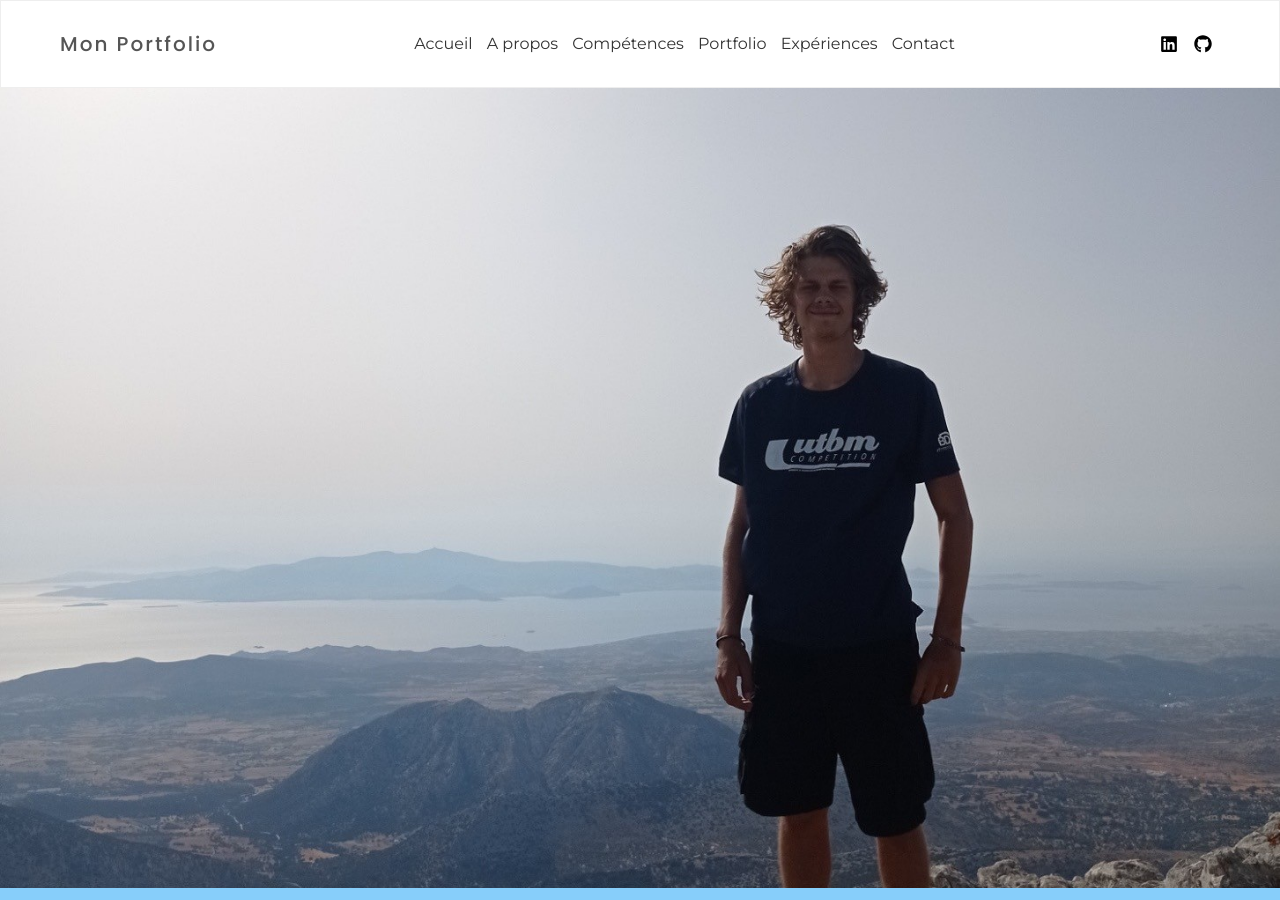
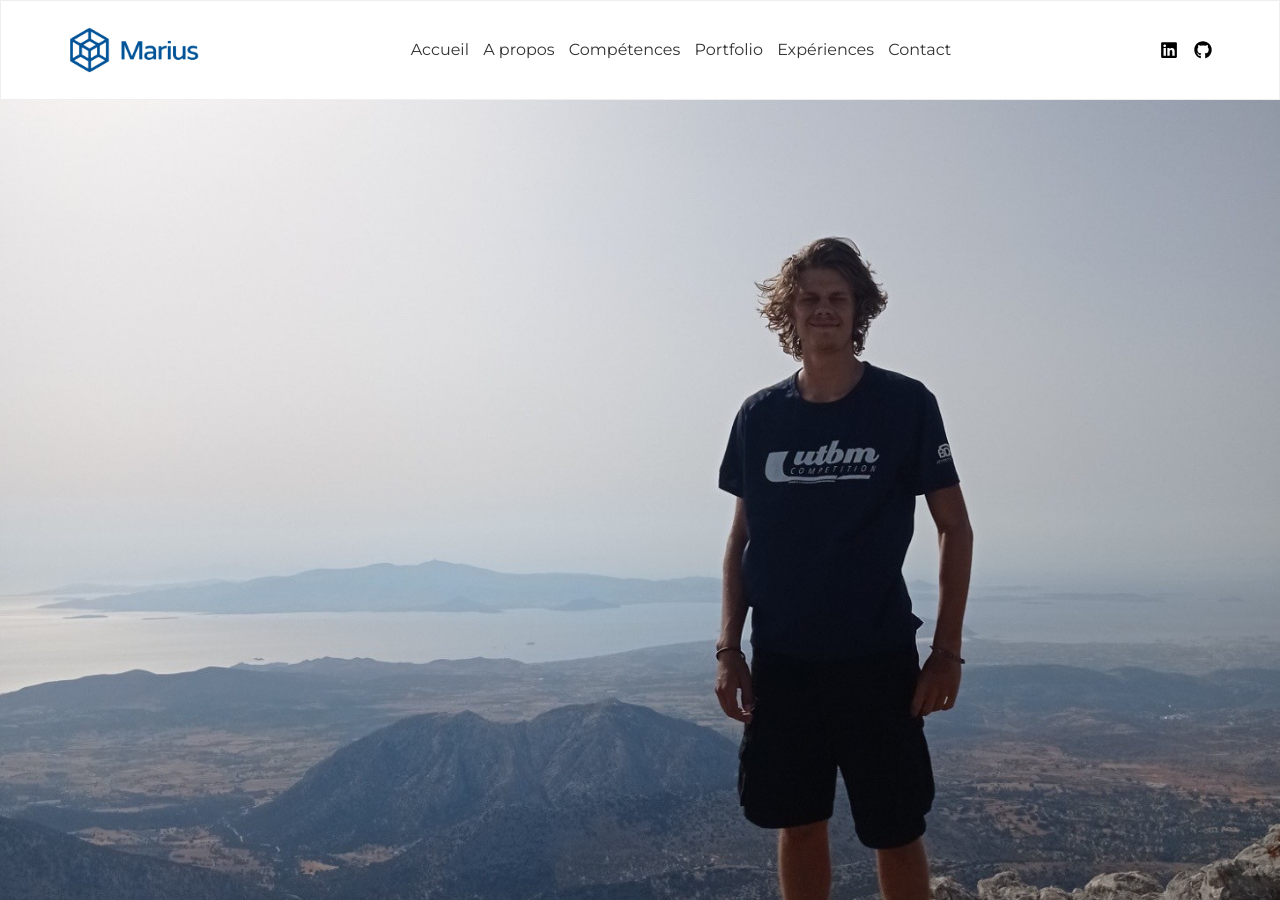
Before and after one commit to Mariusfaitducode/Portfolio, a plain HTML site: page index.html in a window 1280 px wide. Shown: the top 900 px of the page. Drawn offline with Linux system fonts and the light colour scheme.

Commit message:
add logo

```diff
--- a/index.html
+++ b/index.html
@@ -14,7 +14,7 @@
     <header class="header">
         <div class="container D-Flex">
             <div class="logo">
-                Mon Portfolio
+                <img src="img/profil/logo.png" width="150" height="50" alt="logo">
             </div>
 
             <nav class="navbar">
```
Also changed, not shown: img/profil/logo.png (added).
